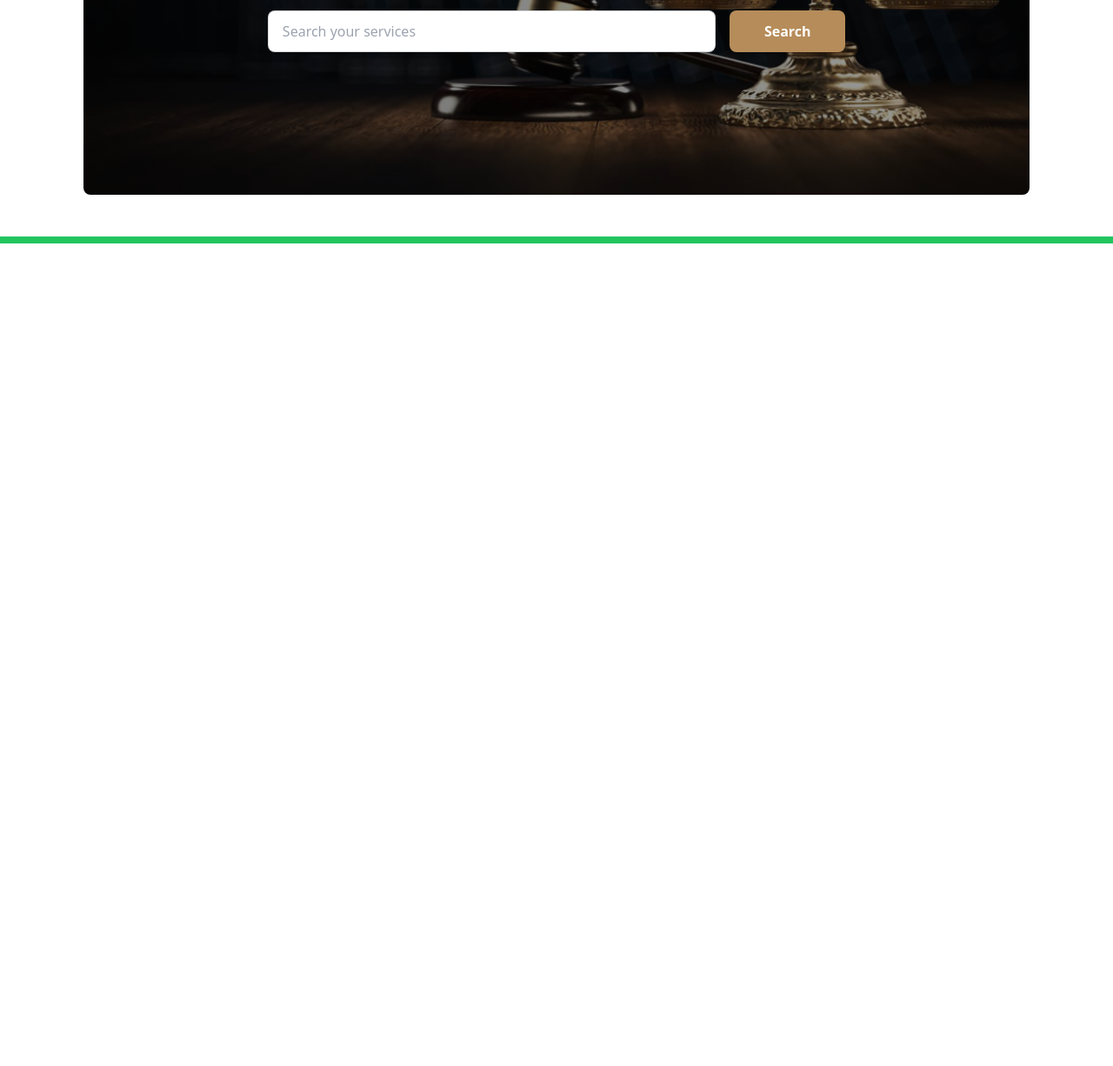
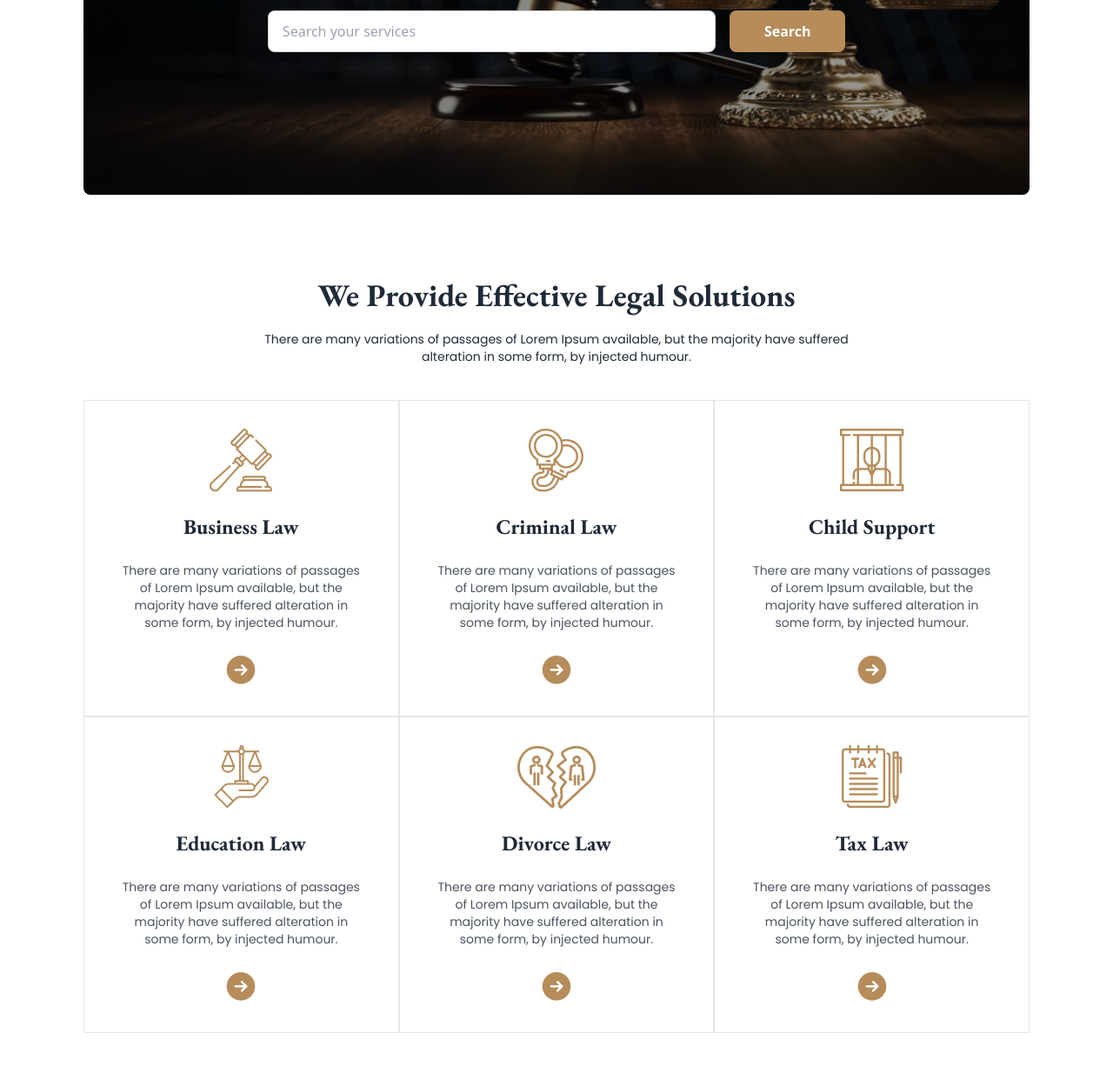
Before and after one commit to tofayeLL/legalsolutions-with-daisyui-tailwind, a plain HTML site: page index.html in a window 1280 px wide. Shown: the part 500-1726 px from the top of the page at 87% size. Before the commit the page ends 800 px from the top, so only its background shows below. Drawn offline with nearby package versions, Linux system fonts and the light colour scheme.

Commit message:
finished the legal practice area section

```diff
--- a/index.html
+++ b/index.html
@@ -27,14 +27,12 @@
 
         * h3 {
             font-family: 'EB Garamond', serif;
-            color: white;
             font-weight: 800;
 
         }
 
         * p {
             font-family: 'Poppins', sans-serif;
-            color: white;
             font-weight: 400;
 
         }
@@ -96,12 +94,13 @@
 
             <div class=" lg:w-[64%] mx-auto flex flex-col justify-center items-center text-center space-y-6 ">
 
-                <h3 class="text-3xl lg:text-5xl">We Provide Effective
+                <h3 class="text-3xl lg:text-5xl text-white">We Provide Effective
                     <br> Legal Solutions
                 </h3>
-                <p class="text-sm ">There are many variations of passages of Lorem Ipsum available, but the majority
+                <p class="text-sm text-white">There are many variations of passages of Lorem Ipsum available, but the
+                    majority
                     have suffered alteration in some form, by injected humour.</p>
-                <div class="flex justify-center items-center gap-4 px-4  w-[100%]">
+                <div class="flex justify-center items-center gap-4 px-4  w-[100%] text-white">
                     <input type="text" placeholder="Search your services"
                         class="input input-bordered w-[80%] max-w-xl" />
                     <button class="btn bg-[#B68C5A] lg:text-base text-white border-none w-[20%]">Search</button>
@@ -115,8 +114,70 @@
 
 
 
+
+
     </header>
-    <main class="container mx-auto lg:px-24 px-8 border-4 border-green-500">
+    <main class="container mx-auto lg:px-24  px-4 ">
+        <!-- The Legal Practice Area -->
+        <section class="my-24">
+            <!-- text content -->
+            <div class="text-center lg:w-[64%] mx-auto space-y-5">
+
+                <h3 class="text-4xl">We Provide Effective Legal Solutions
+                </h3>
+                <p class="text-sm ">There are many variations of passages of Lorem Ipsum available, but the majority
+                    have suffered alteration in some form, by injected humour.</p>
+            </div>
+
+            <!-- law or card section  -->
+            <div class="grid grid-cols-1 lg:grid-cols-3 mt-10">
+
+                <!-- law 1 -->
+                <div class="flex flex-col justify-center items-center text-center space-y-6 px-10 py-8 border-[1px] border-[#E7E7E7]">
+                    <img src="images/business.png" alt="">
+                    <h3 class="text-2xl ">Business Law</h3>
+                    <p class="text-sm opacity-80">There are many variations of passages of Lorem Ipsum available, but the majority have suffered alteration in some form, by injected humour.</p>
+                    <img src="images/Frame.png" alt="">
+                </div>
+                <!-- law 2 -->
+                <div class="flex flex-col justify-center items-center text-center space-y-6 px-10 py-8 border-[1px] border-[#E7E7E7]">
+                    <img src="images/criminal.png" alt="">
+                    <h3 class="text-2xl ">Criminal Law</h3>
+                    <p class="text-sm opacity-80">There are many variations of passages of Lorem Ipsum available, but the majority have suffered alteration in some form, by injected humour.</p>
+                    <img src="images/Frame.png" alt="">
+                </div>
+                <!-- law 3 -->
+                <div class="flex flex-col justify-center items-center space-y-6 px-10 py-8 border-[1px] border-[#E7E7E7] text-center">
+                    <img src="images/child.png" alt="">
+                    <h3 class="text-2xl ">Child Support</h3>
+                    <p class="text-sm opacity-80">There are many variations of passages of Lorem Ipsum available, but the majority have suffered alteration in some form, by injected humour.</p>
+                    <img src="images/Frame.png" alt="">
+                </div>
+                <!-- law 4 -->
+                <div class="flex flex-col justify-center items-center space-y-6 px-10 py-8 border-[1px] border-[#E7E7E7] text-center">
+                    <img src="images/education.png" alt="">
+                    <h3 class="text-2xl ">Education Law</h3>
+                    <p class="text-sm opacity-80">There are many variations of passages of Lorem Ipsum available, but the majority have suffered alteration in some form, by injected humour.</p>
+                    <img src="images/Frame.png" alt="">
+                </div>
+                <!-- law 5-->
+                <div class="flex flex-col justify-center items-center space-y-6 px-10 py-8 border-[1px] border-[#E7E7E7] text-center">
+                    <img src="images/divorce.png" alt="">
+                    <h3 class="text-2xl ">Divorce Law</h3>
+                    <p class="text-sm opacity-80">There are many variations of passages of Lorem Ipsum available, but the majority have suffered alteration in some form, by injected humour.</p>
+                    <img src="images/Frame.png" alt="">
+                </div>
+                <!-- law 6 -->
+                <div class="flex flex-col justify-center items-center space-y-6 px-10 py-8 border-[1px] border-[#E7E7E7] text-center">
+                    <img src="images/tax.png" alt="">
+                    <h3 class="text-2xl ">Tax Law</h3>
+                    <p class="text-sm opacity-80">There are many variations of passages of Lorem Ipsum available, but the majority have suffered alteration in some form, by injected humour.</p>
+                    <img src="images/Frame.png" alt="">
+                </div>
+
+            </div>
+
+        </section>
 
     </main>
     <footer>
```
